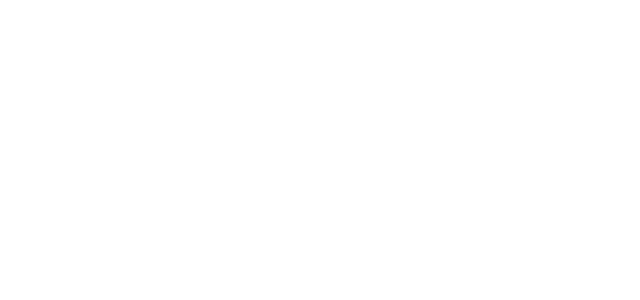
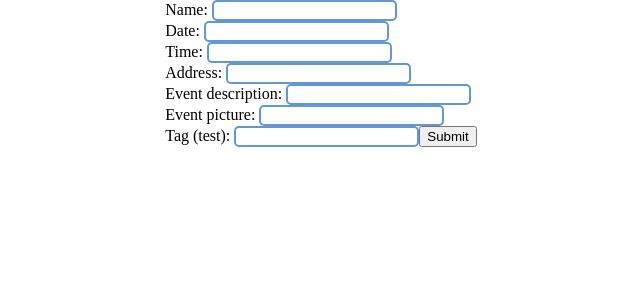
Before and after one commit to Lilly-27/meetup-frontend, a React (Create React App) app: page /user in a window 1280 px wide. Before the commit this address had no page. Shown: the top 300 px of the page, without its empty margins (319-959 px from the left). Built offline with nearby package versions, Linux system fonts and the light colour scheme.

Commit message:
merging and needing to keep my work.

```diff
--- a/src/App.css
+++ b/src/App.css
@@ -1,2 +1,126 @@
 .return {position: 'fixed';
          bottom: 0}
+
+/* SIGN UP PAGE */
+.App {
+    display:grid;
+    place-items:center;
+}
+body {
+    margin: 0%;
+    padding: 0%;
+}
+.form {
+  width: 100%;
+  height: 100%;
+  display: flex;
+  flex-direction: column;
+  justify-content: center;
+  align-items: center;
+}
+
+.form-container{
+  width: 500px;
+  height: 500px;
+  background-color: white;
+  border-radius: 8px;
+  box-shadow: 0 0 5px 1px rgba(0, 0, 0, 0.4);
+  display: flex;
+  flex-direction: column;
+}
+
+.form-container .header {
+    flex: 20%;
+    display: grid;
+    place-items: center;
+  }
+
+.form-container .form-body {
+    flex: 60%;
+}
+
+.form-container .form-footer {
+    flex: 20%;
+    display: flex;
+    justify-content: center;
+}
+
+.form-container .form-footer button {
+    border-radius: 7px;
+    width: 100px;
+    height: 40px;
+    background-color: rgba(83, 141, 207, 0.904);
+    font-weight: bold;
+    color: white;
+    border: 0 none;
+    border-radius: 1px;
+    cursor: pointer;
+    padding: 10px 5px;
+    margin: 10px 5px;
+    margin: 5px;
+}
+
+/* SIGN UP - STEP ONE */
+.stepone-container {
+  height: 100%;
+  width: 100%;
+  display: flex;
+  flex-direction: column;
+  justify-content: center;
+  align-items: center;
+}
+
+.stepone-container input {
+  margin: 5px;
+  width: 200px;
+  height: 40px;
+  padding-left: 5px;
+  font-size: 20px;
+}
+/* SIGN UP - STEP TWO */
+.steptwo-container {
+    height: 100%;
+    width: 100%;
+    display: flex;
+    flex-direction: column;
+    justify-content: center;
+    align-items: center;
+}
+
+.steptwo-container input {
+    margin: 5px;
+    width: 200px;
+    height: 40px;
+    padding-left: 5px;
+    font-size: 20px;
+}
+/* SIGN UP - FINAL STEP */
+.finalstep-container {
+    height: 100%;
+    width: 100%;
+    display: flex;
+    flex-direction: column;
+    justify-content: center;
+    align-items: center;
+}
+
+.finalstep-container input {
+    margin: 5px;
+    width: 200px;
+    height: 40px;
+    padding-left: 5px;
+    font-size: 20px;
+}
+
+input {
+    border: 2px solid rgba(83, 141, 207, 0.904);
+    border-radius: 5px;
+}
+
+input:focus {
+    border: 3px solid rgba(83, 141, 207, 0.904);
+}
+
+/* HEADER */
+
+/* FOOTER */
--- a/src/App.js
+++ b/src/App.js
@@ -1,5 +1,5 @@
 import { Route, Routes } from 'react-router-dom';
-
+import "./App.css";
 import EventDisplay from './components/EventDisplay';
 import EventHomepage from './components/Homepage/EventHomepage';
 import EventDetails from './components/EventDetails';
@@ -10,11 +10,11 @@ import Show from './components/Show';
 import Login from './components/Login';
 import SignUp from './components/SignUp';
 import Socials from './components/Socials';
+import UserForm from './components/UserForm';
 
 function App() {
   return (
     <div className="App">
-
 
           <Routes >
           <Route exact path='/' element={<Show/>}/>
@@ -22,7 +22,7 @@ function App() {
           <Route exact path='/events/display' element ={<EventDisplay/>}/>
           <Route exact path='/signup' element={<SignUp/>}/>
           <Route exact path='/login' element={<Login/>}/>
-
+          <Route exact path='/user' element={<UserForm/>}/>
           <Route exact path='/socials' element={<Socials/>}/>
 
 
--- a/src/components/SignUp.js
+++ b/src/components/SignUp.js
@@ -1,25 +1,37 @@
 import React, {useState, useEffect} from 'react';
 import Footer from './Footer';
+import Header from './Header';
 import StepOne from './SignUpForm/StepOne';
 import StepTwo from './SignUpForm/StepTwo';
 import FinalStep from './SignUpForm/FinalStep';
+import Success from './SignUpForm/Success';
 
 
 const SignUp = () => {
   const[step, setStep]=useState(0);
-  const FormSteps = ["Step One: Sign Up", "Step Two: Personal Info", "Step Three: Hobbies"];
+  const initialState = { email: '', password: '', name: '', company:'', link_to_github:'', location:'', hobbies:'' };
+  const [formState, setFormState] = useState(initialState);
+
+  const handleChange = event => {
+    setFormState({ ...formState, [event.target.id]: event.target.value });
+  };
+
+  const FormSteps = ["Step One: Sign Up", "Step Two: Personal Info", "Step Three: Hobbies", "Success"];
   const StepDisplay = () => {
     if (step === 0) {
       return <StepOne />
     } else if (step === 1){
       return <StepTwo />
+    } else if (step === 2){
+      return <FinalStep />
     } else {
-      return <FinalStep />
+      return <Success />
     }
   }
 
   return (
     <div className="form">
+      <Header />
       <div className="form-progressbar"></div>
       <div className="form-container">
         <div className="form-header">
--- /dev/null
+++ b/src/components/SignUpForm/Success.js
@@ -0,0 +1,12 @@
+import React from 'react'
+
+function Success() {
+  return (
+    <div className="finalstep-container">
+        <h2>You're in!</h2>
+        <h4>Your account is complete</h4>
+    </div>
+  )
+}
+
+export default Success
--- /dev/null
+++ b/src/components/UserForm.js
@@ -0,0 +1,98 @@
+import React, { useState } from 'react';
+
+// API OR NOT
+const URL = 'https://meetup-for-devs.herokuapp.com/api/users'
+
+function UserForm() {
+  const initialState = { username: '', password: '' };
+  const [formState, setFormState] = useState(initialState);
+
+  const handleChange = event => {
+    setFormState({ ...formState, [event.target.id]: event.target.value });
+  };
+
+  const handleSubmit = async (event) => {
+    event.preventDefault();
+
+    await fetch(URL, {
+      method: 'post',
+      headers: {
+          'Content-Type': 'application/json',
+      },
+      body: JSON.stringify(formState)
+  })
+
+    console.log(formState);
+
+    setFormState(initialState);
+  };
+
+  return (
+    <form onSubmit={handleSubmit}>
+      <label htmlFor="name">Name: </label>
+      {/* NEXT STEP WHEN DONE WITH E -> ADD VALUES JUST LIKE THIS */}
+      <input
+        id="event_name"
+        type="text"
+        onChange={handleChange}
+        value={formState.event_name}
+      />
+      <br/>
+      <label htmlFor="date">Date: </label>
+      <input
+        id="date"
+        type="text"
+        onChange={handleChange}
+        value={formState.date}
+      />
+      <br/>
+
+      <label htmlFor="time">Time: </label>
+      <input
+        id="time"
+        type="text"
+        onChange={handleChange}
+        value={formState.time}
+      />
+      <br/>
+
+      <label htmlFor="address">Address: </label>
+      <input
+        id="address"
+        type="text"
+        onChange={handleChange}
+        value={formState.address}
+      />
+      <br/>
+
+      <label htmlFor="event_blurb">Event description: </label>
+      <input
+        id="event_blurb"
+        type="text"
+        onChange={handleChange}
+        value={formState.event_blurb}
+      />
+      <br/>
+
+      <label htmlFor="event_picture">Event picture: </label>
+      <input
+        id="event_picture"
+        type="text"
+        onChange={handleChange}
+        value={formState.event_picture}
+      />
+      <br/>
+
+      <label htmlFor="tag">Tag (test): </label>
+      <input
+        id="tag"
+        type="text"
+        onChange={handleChange}
+        value={formState.tag}
+      />
+
+      <button type="submit">Submit</button>
+    </form>
+  );
+}
+export default UserForm;
```
